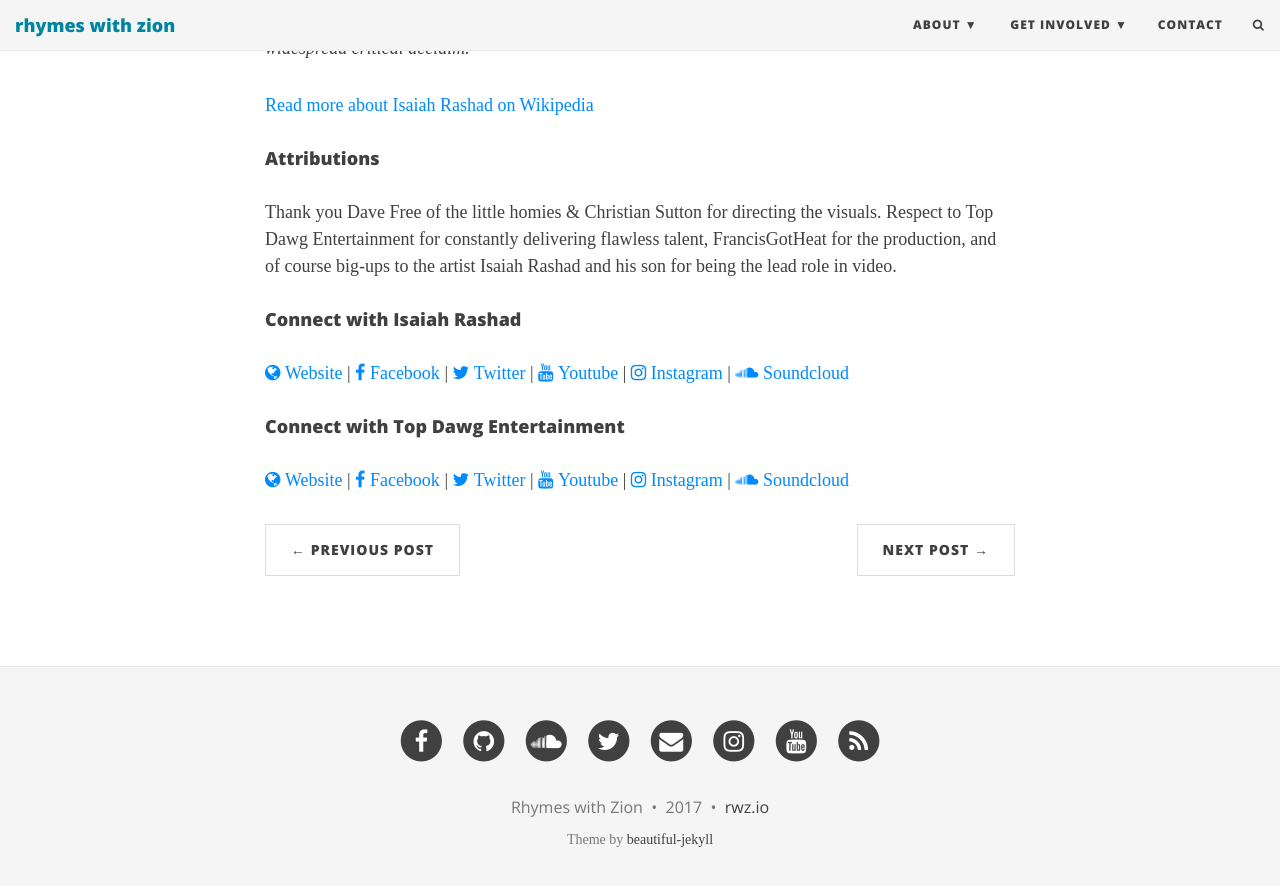
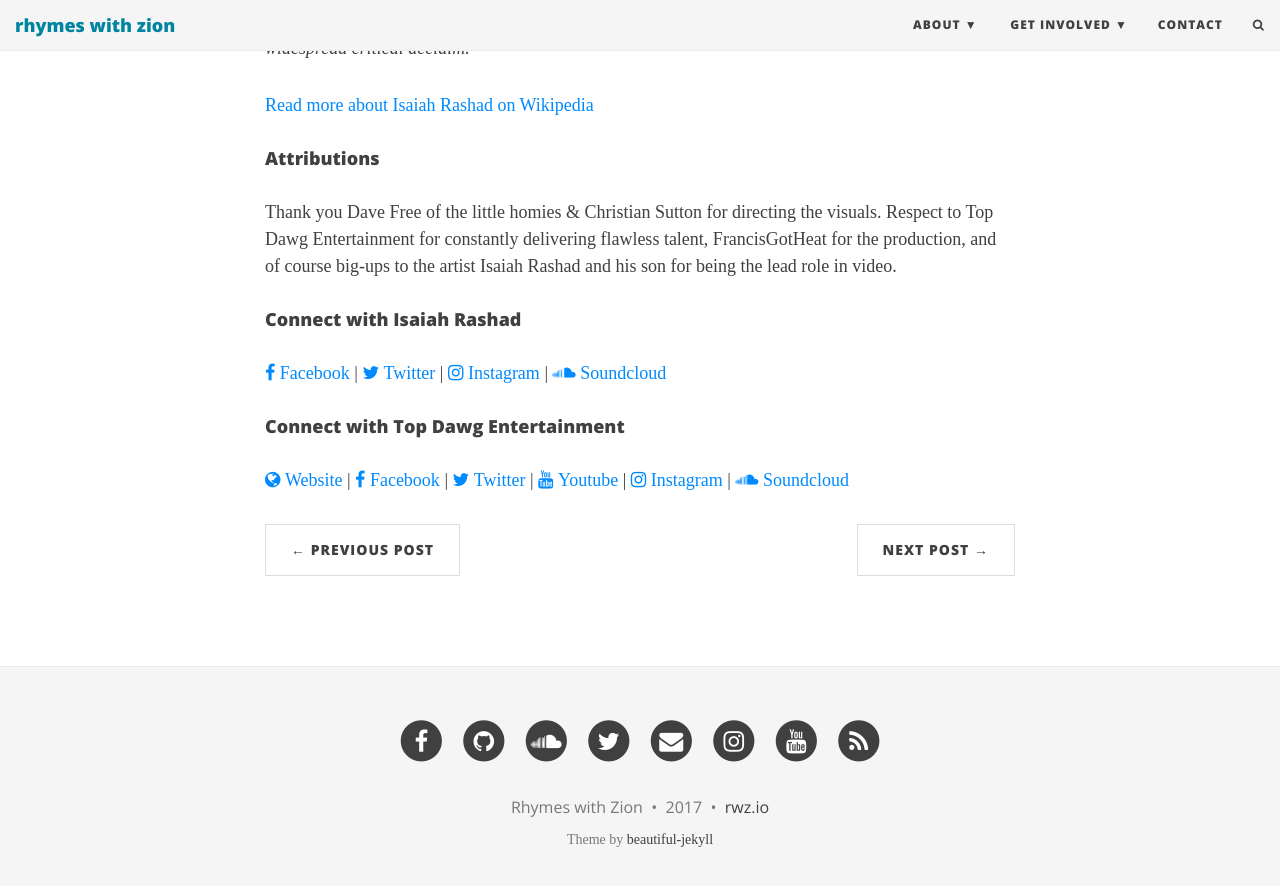
Before and after one commit to rhymeswithzion/rwz-test, a Jekyll site: the page built from _posts/2017-05-29-isaiah-rasha-4r-da-squaw.md, in a window 1280 px wide and 900 px high, scrolled down 1795 px. Shown: the top 886 px of the window. Built offline with Jekyll 4.4.1, drawn with Linux system fonts in a browser that asks for light colours; some web fonts are replaced; comment, search, counter and statistics services are not loaded.

Commit message:
Update 2017-05-29-isaiah-rasha-4r-da-squaw.md

```diff
--- a/_posts/2017-05-29-isaiah-rasha-4r-da-squaw.md
+++ b/_posts/2017-05-29-isaiah-rasha-4r-da-squaw.md
@@ -39,10 +39,8 @@
 
 #### Connect with Isaiah Rashad
 
-<a class="fa fa-globe" href="http://www./" target="_blank"> Website </a> |
 <a class="fa fa-facebook" href="https://www.facebook.com/isaiahrashad" target="_blank"> Facebook </a> |
 <a class="fa fa-twitter" href="https://twitter.com/isaiahrashad" target="_blank"> Twitter </a> |
-<a class="fa fa-youtube" href="https://www.youtube.com/" target="_blank"> Youtube </a> |
 <a class="fa fa-instagram" href="https://www.instagram.com/isaiahrashad" target="_blank"> Instagram </a> |
 <a class="fa fa-soundcloud" href="https://soundcloud.com/isaiah_rashad" target="_blank"> Soundcloud </a>
 
```
